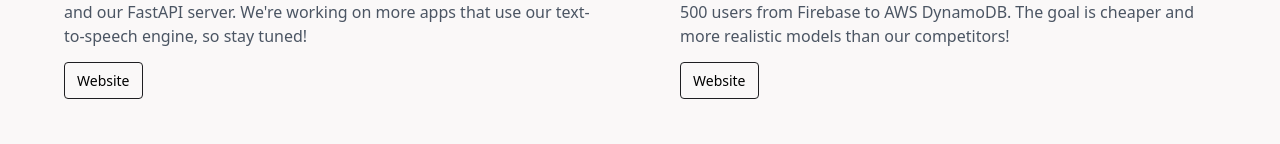
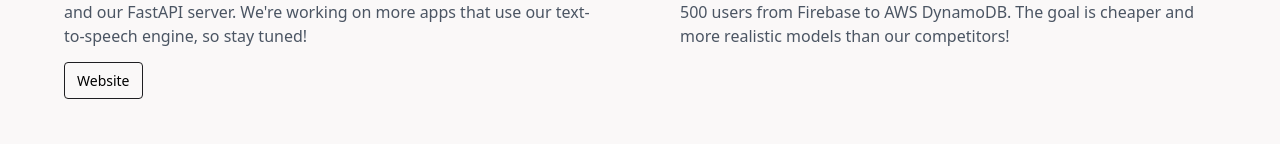
Before and after one commit to technoabsurdist/emilioandere.com, a Next.js app: page /projects in a window 1280 px wide. Shown: the part 374-518 px from the top of the page. Built offline with nearby package versions, Linux system fonts and the light colour scheme.

Commit message:
Temporarily remove projects table of contents

```diff
--- a/src/components/Projects/index.js
+++ b/src/components/Projects/index.js
@@ -127,7 +127,7 @@ export function Projects() {
         </div>
 
         {/* Nav */}
-        <div className="fixed z-10 top-[3.8125rem] bottom-0 right-[max(0px,calc(50%-90rem))] py-10 overflow-y-auto hidden 2xl:block">
+        {/* <div className="fixed z-10 top-[3.8125rem] bottom-0 right-[max(0px,calc(50%-90rem))] py-10 overflow-y-auto hidden 2xl:block">
           <div className="px-8">
             <ul className="text-slate-700 text-sm leading-6">
               <li className="mb-4 text-gray-900 dark:text-gray-100">
@@ -144,7 +144,7 @@ export function Projects() {
               ))}
             </ul>
           </div>
-        </div>
+        </div> */}
       </div>
     </div>
   )
--- a/src/data/ProjectData.js
+++ b/src/data/ProjectData.js
@@ -46,7 +46,6 @@ const projectsList = [
     `,
     tag: "Work",
     links: {
-      "Website": "https://unrealspeech.up.railway.app/",
     }
   },
   {
@@ -80,7 +79,7 @@ const projectsList = [
     tag: "Personal",
     links: {
       "Website": "https://ishan.coffee",
-      "GitHub": "https://github.com/ishan0102/thoughts",
+      "GitHub": "https://github.com/ishan0102/ishan.coffee",
     },
   },
   {
@@ -132,7 +131,6 @@ const projectsList = [
       `,
     tag: "School",
     links: {
-      "Website": "https://twittercommentary.netlify.app",
       "GitHub": "https://github.com/ishan0102/commentary",
       "Poster": "/static/pdf/commentary.pdf",
     },
@@ -242,7 +240,6 @@ const projectsList = [
       `,
     tag: "Personal",
     links: {
-      "Website": "http://dayinreview.org/",
       "GitHub": "https://github.com/DayInReview/day-in-review",
     },
   },
```
